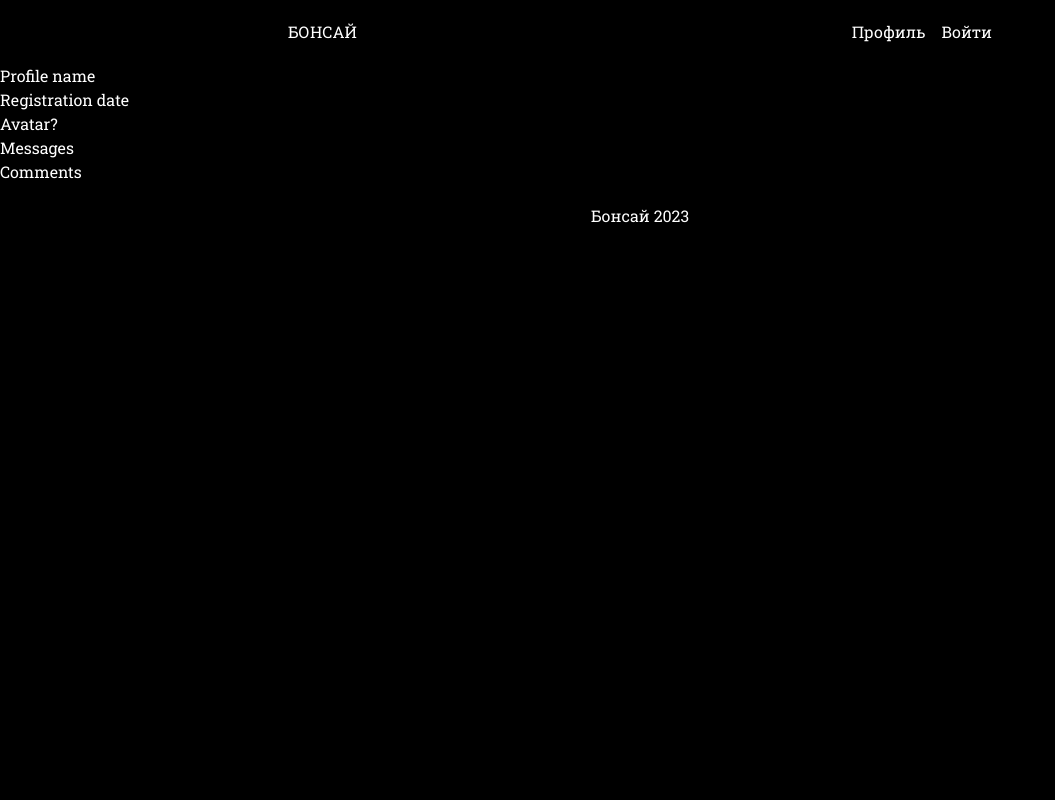
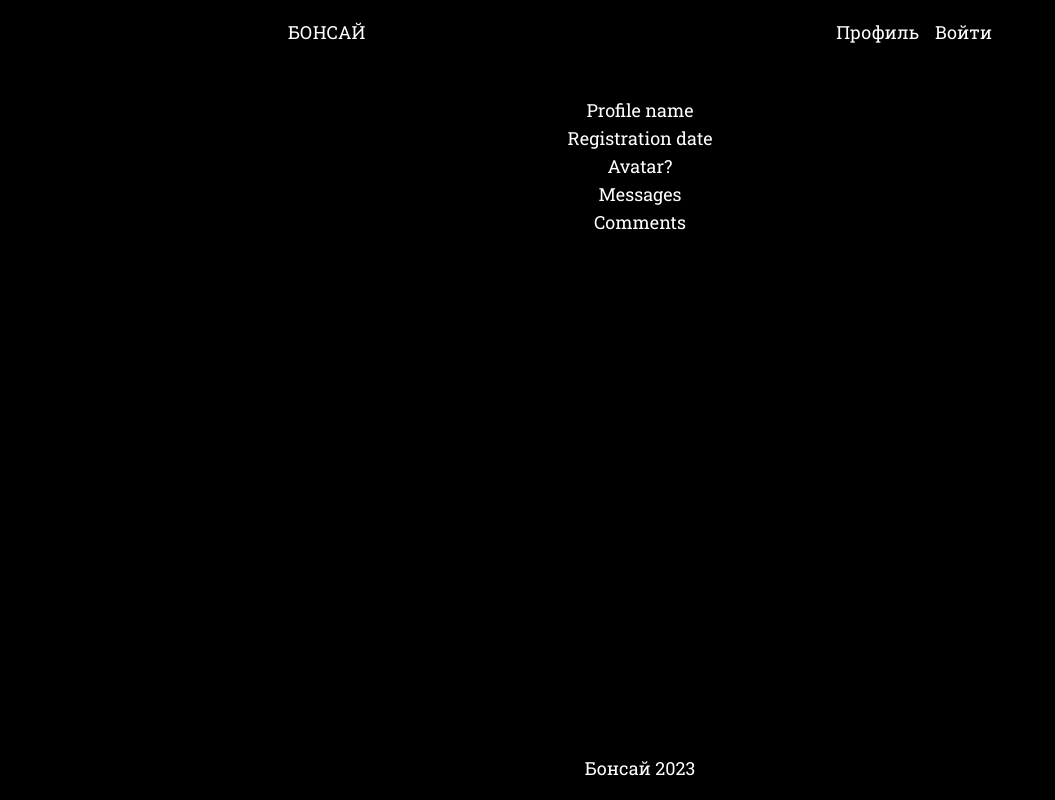
Before and after one commit to zakur01/bonsai, a Next.js app: page /profile in a window 1280 px wide. Shown: the whole page, without its empty margins (0-1055 px from the left). Built offline with nearby package versions, Linux system fonts and the light colour scheme.

Commit message:
new message start

```diff
--- a/components/Main.tsx
+++ b/components/Main.tsx
@@ -1,3 +1,4 @@
+import NewMessage from "./NewMessages";
 import Head from "next/head";
 import Messages from "./Messages";
 export default function Main() {
@@ -8,6 +9,7 @@ export default function Main() {
       </Head>
       <main className="flex flex-col items-center min-h-[calc(100vh-8rem)] gap-4 mt-4">
         <h1>Главная</h1>
+        <NewMessage />
         <Messages />
       </main>
     </>
--- a/components/Navbar.tsx
+++ b/components/Navbar.tsx
@@ -1,7 +1,7 @@
 import Link from "next/link";
 export default function Navbar() {
   return (
-    <div className="flex items-center justify-around px-8 sm:justify-between px-32 lg:px-72 h-16">
+    <div className="flex items-center justify-around px-8 sm:justify-between md:px-32 lg:px-72 h-16">
       <Link href="/">БОНСАЙ</Link>
       <div className="flex gap-4">
         <Link href="profile">Профиль</Link>
--- /dev/null
+++ b/components/NewMessages.tsx
@@ -0,0 +1,40 @@
+import { useState } from "react";
+export default function NewMessage() {
+  const [visible, setVisible] = useState(false);
+  return (
+    <div className="w-60">
+      {visible ? (
+        <h1
+          onClick={() => setVisible(!visible)}
+          className="text-center w-full bg-red-950 rounded-lg px-4 py-2 "
+        >
+          Закрыть
+        </h1>
+      ) : (
+        <h1
+          onClick={() => setVisible(!visible)}
+          className="bg-red-950 text-center rounded-lg px-4 py-2 message_animation"
+        >
+          Создать сообщение
+        </h1>
+      )}
+      {visible && (
+        <form action="submit" className="mt-4 flex flex-col gap-4 items-center">
+          <input
+            type="text"
+            name="message"
+            id=""
+            placeholder="Текст"
+            className="w-full md:w-96 p-[3px] pl-2 border-2 border-gray-600"
+          />
+          <button
+            type="submit"
+            className="bg-white px-4 py-2 rounded-lg text-center w-full text-red-950"
+          >
+            Создать
+          </button>
+        </form>
+      )}
+    </div>
+  );
+}
--- a/pages/_document.tsx
+++ b/pages/_document.tsx
@@ -11,7 +11,7 @@ export default function Document() {
           rel="stylesheet"
         />
       </Head>
-      <body>
+      <body className="lg:text-lg">
         <Main />
         <NextScript />
       </body>
--- a/pages/auth.tsx
+++ b/pages/auth.tsx
@@ -1,5 +1,11 @@
+import Head from "next/head";
 export default function Auth() {
   return (
+    <>
+      <Head>
+        <title>Авторизация</title>
+      </Head>
+
       <div className="h-[calc(100vh-8rem)] items-center w-80 md:w-[100vw] pt-8 mx-auto flex flex-col">
         <h1 className="mb-4">Вход</h1>
         <form action="submit" className="flex flex-col gap-4 items-center">
@@ -20,5 +26,6 @@ export default function Auth() {
           <button type="submit">Войти</button>
         </form>
       </div>
+    </>
   );
 }
--- a/pages/profile/index.tsx
+++ b/pages/profile/index.tsx
@@ -5,7 +5,7 @@ export default function Profile() {
       <Head>
         <title>Профиль @name@</title>
       </Head>
-      <div>
+      <div className="flex flex-col items-center h-[calc(100vh-8rem)] pt-8">
         <h1>Profile name</h1>
         <h1>Registration date</h1>
         <h1>Avatar?</h1>
--- a/styles/globals.css
+++ b/styles/globals.css
@@ -10,3 +10,35 @@ body {
   height: 100vh;
   font-family: "Roboto Slab", serif;
 }
+.message_animation {
+  animation: message_animation 3s linear infinite;
+}
+@keyframes message_animation {
+  0% {
+    opacity: 0;
+  }
+  50% {
+    opacity: 1;
+  }
+  100% {
+    opacity: 0;
+  }
+}
+
+.message_animation_close {
+  animation: message_animation_close 6s linear infinite;
+}
+@keyframes message_animation_close {
+  0% {
+    opacity: 0;
+    color: black;
+  }
+  50% {
+    opacity: 1;
+    color: white;
+  }
+  100% {
+    opacity: 0;
+    color: black;
+  }
+}
```
Lines whose indentation alone changed are shown as unchanged.
